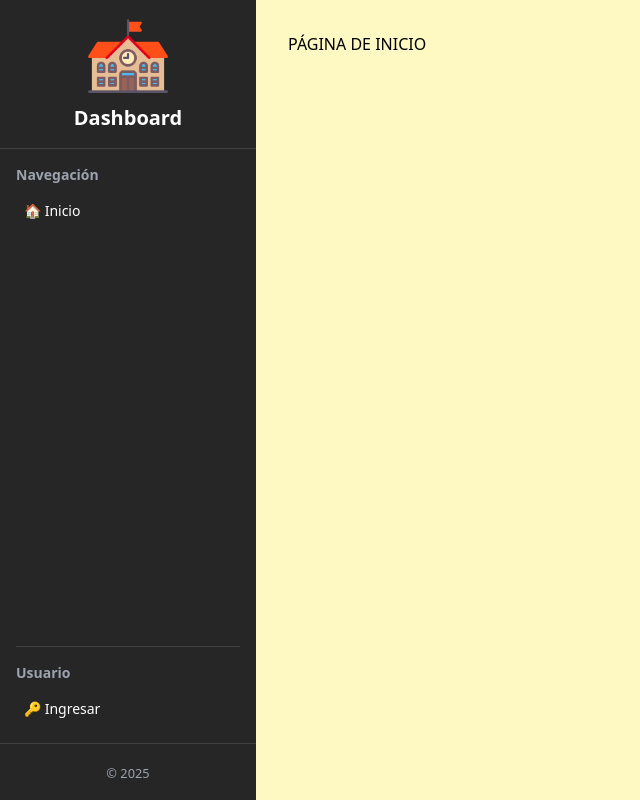
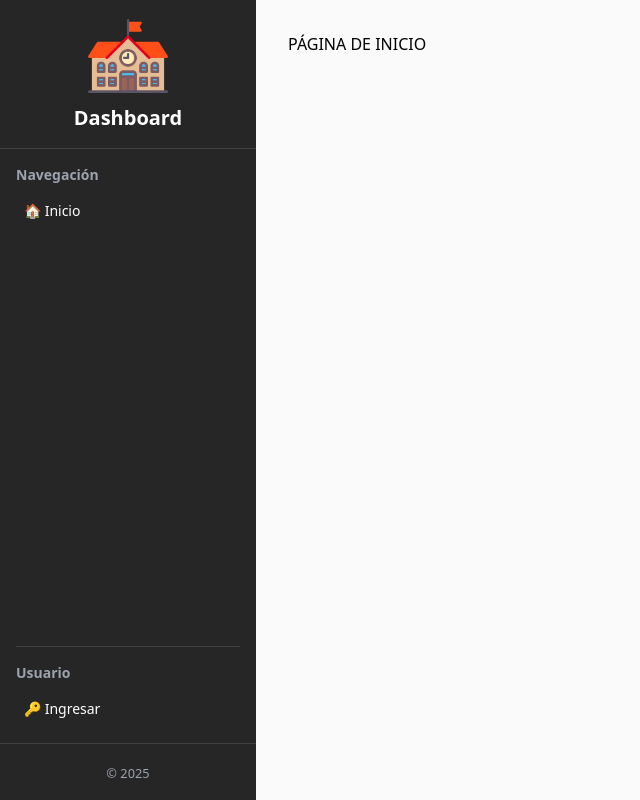
Before and after one commit to IvanGabrielYarupaitanRivera/SistemaDeGestionAcademica, a SvelteKit app: page / in a window 1280 px wide. Shown: the whole page, without its empty margins (0-640 px from the left). Built offline with nearby package versions, Linux system fonts and the light colour scheme; no server answers.

Commit message:
Actualizar el color de fondo del contenedor principal a neutral-50

```diff
--- a/src/routes/+layout.svelte
+++ b/src/routes/+layout.svelte
@@ -110,7 +110,7 @@
 		</footer>
 	</aside>
 
-	<main class="flex-1 bg-yellow-100 p-4 transition-all duration-300 lg:ml-64 lg:p-8">
+	<main class="flex-1 bg-neutral-50 p-4 transition-all duration-300 lg:ml-64 lg:p-8">
 		{@render children()}
 	</main>
 
```
